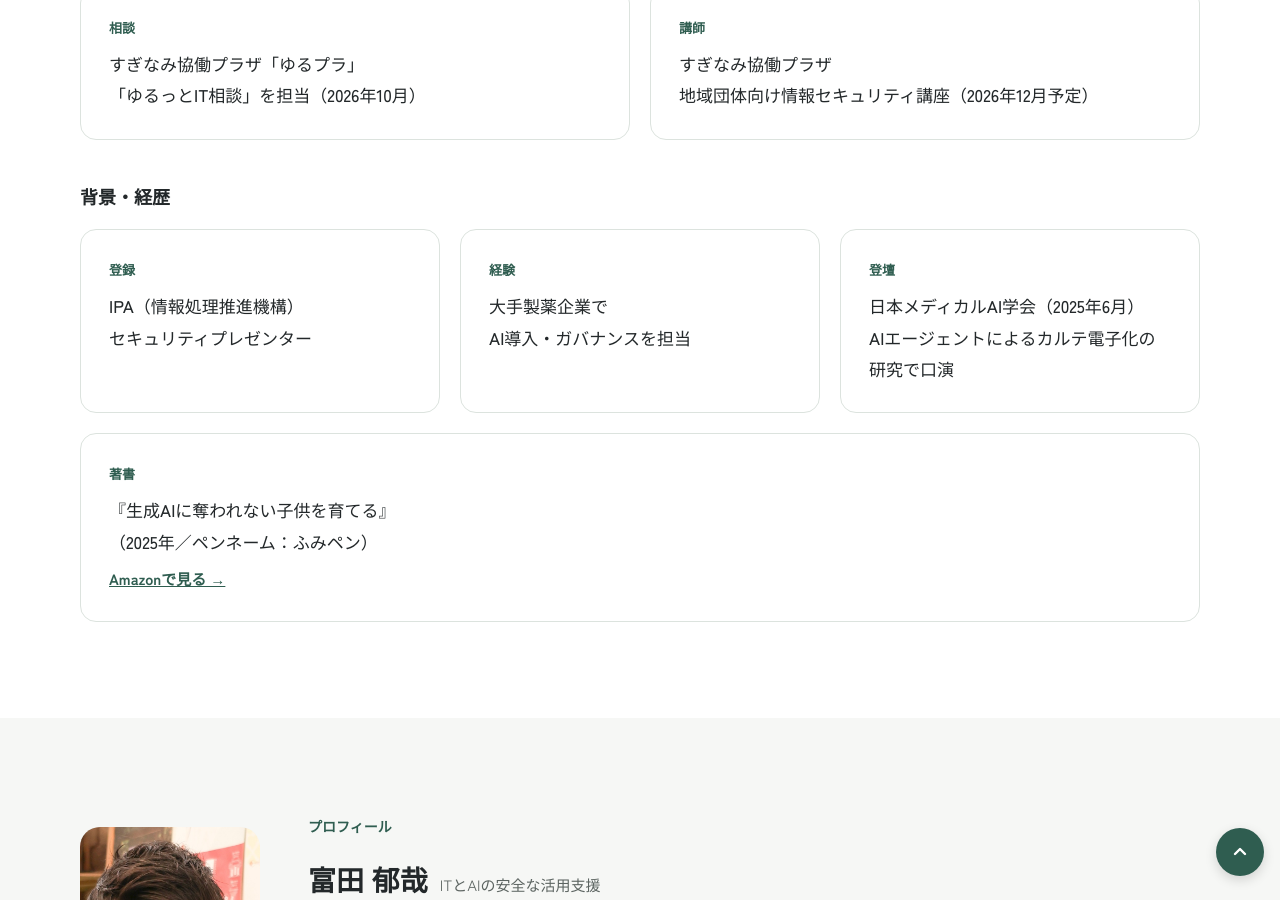
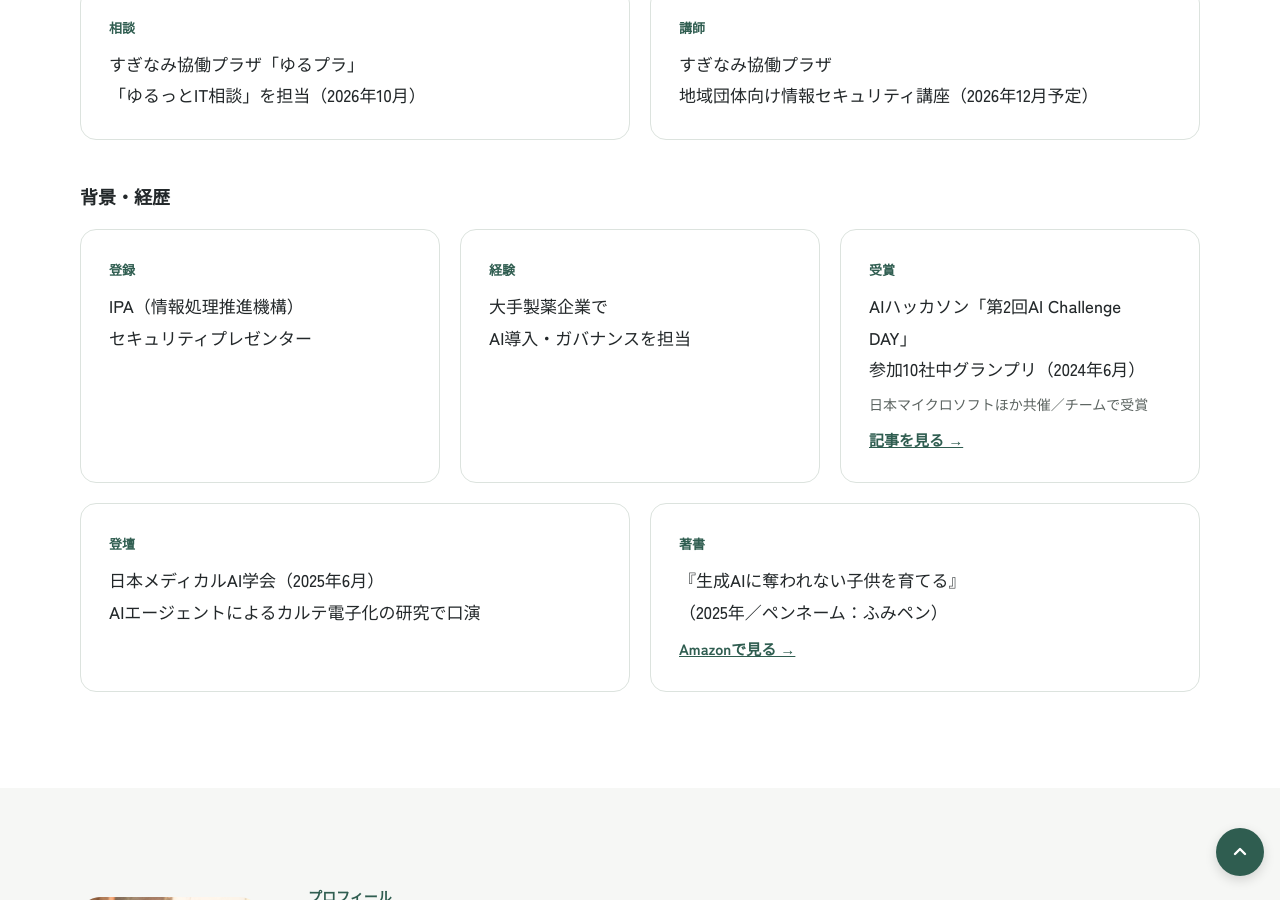
Before and after one commit to fumifumi0831/tomita-ai.jp, a Jekyll site: the page built from index.html, in a window 1280 px wide and 900 px high, scrolled down 1634 px. Built offline with Jekyll 4.4.1, drawn with Linux system fonts in a browser that asks for light colours.

Commit message:
実績に「第2回AI Challenge DAY」グランプリの受賞を追加
Co-Authored-By: Claude Opus 5.5 <noreply@anthropic.com>
Claude-Session: https://claude.ai/code/session_01L8vDNbthGUqWV9ffYrP35s

```diff
--- a/index.html
+++ b/index.html
@@ -83,6 +83,12 @@ description: 富田AIデジタル活用支援事務所は、東京を拠点に
 <p style="margin: 0; font-size: 17px; font-weight: 500">大手製薬企業で<br>AI導入・ガバナンスを担当</p>
 </div>
 <div style="flex: 1 1 260px; border: 1px solid #DCE3DE; border-radius: 16px; padding: 28px; display: flex; flex-direction: column; gap: 8px">
+<span style="font-size: 13px; font-weight: 700; color: #2F5D50">受賞</span>
+<p style="margin: 0; font-size: 17px; font-weight: 500">AIハッカソン「第2回AI Challenge DAY」<br>参加10社中グランプリ（2024年6月）</p>
+<p style="margin: 0; font-size: 14px; color: #5C6461">日本マイクロソフトほか共催／チームで受賞</p>
+<a href="https://www.abeam.com/eu/ja/insights/003/" target="_blank" rel="noopener" style="font-size: 15px; font-weight: 700">記事を見る →</a>
+</div>
+<div style="flex: 1 1 260px; border: 1px solid #DCE3DE; border-radius: 16px; padding: 28px; display: flex; flex-direction: column; gap: 8px">
 <span style="font-size: 13px; font-weight: 700; color: #2F5D50">登壇</span>
 <p style="margin: 0; font-size: 17px; font-weight: 500">日本メディカルAI学会（2025年6月）<br>AIエージェントによるカルテ電子化の研究で口演</p>
 </div>
```
